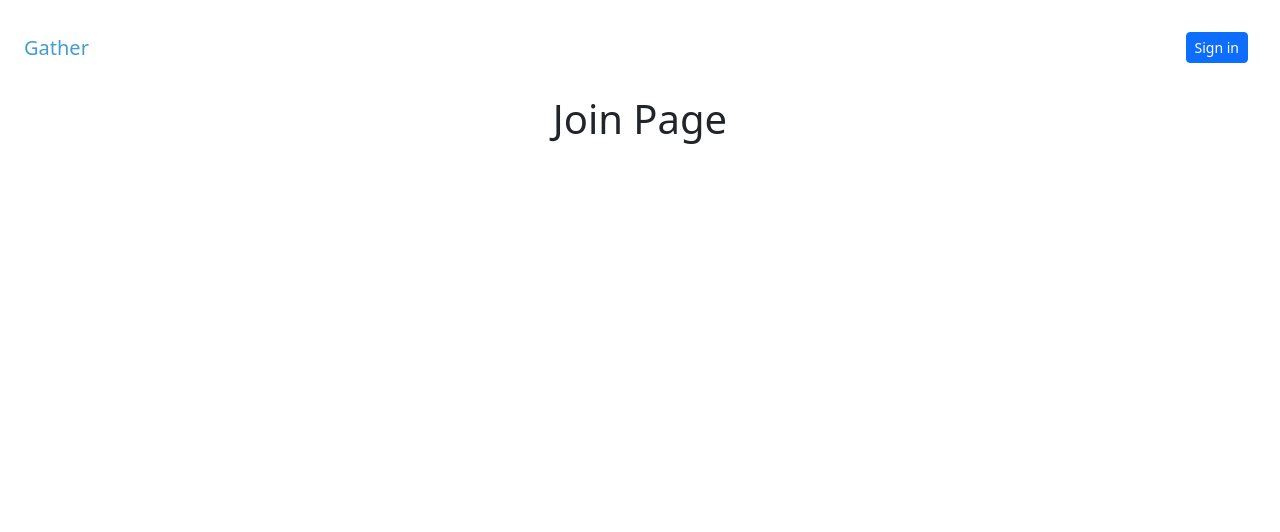
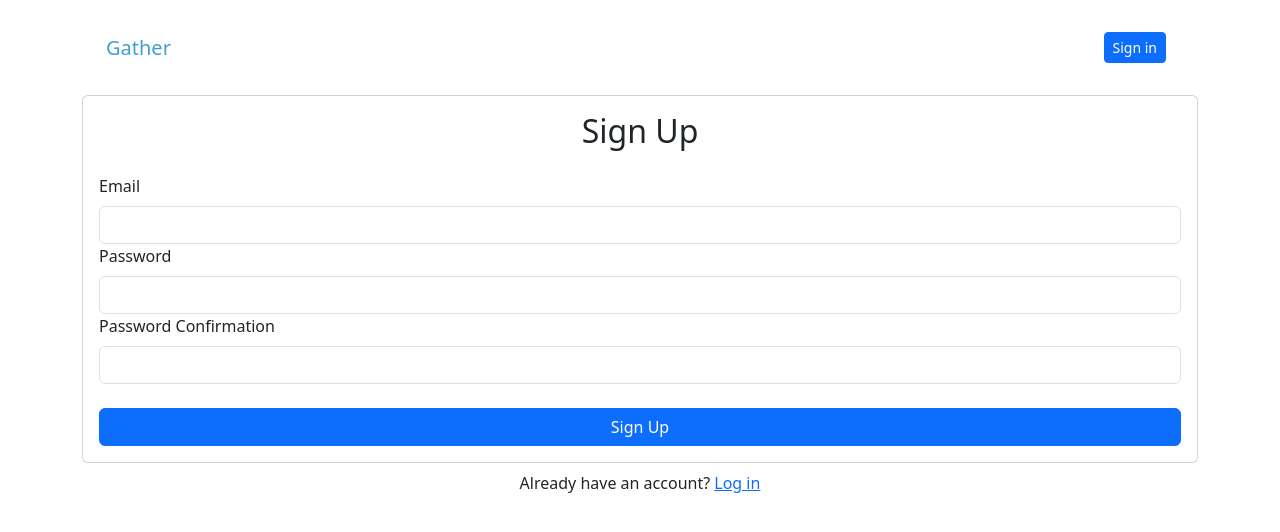
Before and after one commit to Gazdean/events-front-end, a React (Vite) app: page /join in a window 1280 px wide. Shown: the top 532 px of the page. Built offline with nearby package versions, Linux system fonts and the light colour scheme; no server answers.

Commit message:
firebase join functionality

```diff
--- a/index.html
+++ b/index.html
@@ -2,9 +2,7 @@
 <html lang="en">
   <head>
     <meta charset="UTF-8" />
-    <link rel="icon" type="image/svg+xml" href="/vite.svg" />
     <link rel="icon" href="favicon.ico">
-
     <meta name="viewport" content="width=device-width, initial-scale=1.0" />
     <title>Gather - Local Events</title>
   </head>
--- a/package.json
+++ b/package.json
@@ -11,6 +11,7 @@
   },
   "dependencies": {
     "bootstrap": "^5.3.3",
+    "firebase": "^10.12.1",
     "react": "^18.2.0",
     "react-bootstrap": "^2.10.2",
     "react-dom": "^18.2.0",
--- a/src/App.css
+++ b/src/App.css
@@ -1,3 +1,3 @@
-#root {
+/* #root {
   text-align: center;
-}
+} */
--- a/src/App.jsx
+++ b/src/App.jsx
@@ -12,11 +12,13 @@ import Landing from './Pages/Landing'
 import Profile from './Pages/Profile'
 import SignIn from './Pages/SignIn'
 import Header from './Components/Header';
+import { Container } from 'react-bootstrap';
 
 function App() {
 
   return (
     <>
+    <Container>
       <Header />
       <Routes>
         <Route path="/" element={<Landing />} />
@@ -28,6 +30,7 @@ function App() {
         <Route path="/create-event" element={<CreateEvent />} />
         <Route path="/profile" element={<Profile />} />
       </Routes>
+      </Container>
     </>
   )
 }
--- a/src/Components/CallToAction.jsx
+++ b/src/Components/CallToAction.jsx
@@ -4,10 +4,10 @@ import Container from 'react-bootstrap/Container'
 export default function CallToAction() {
   return (
     <Container >
-        <p>Lets</p>
+        <p className='h3'>Lets</p>
         <h1 className="" style={{color: "#429DD0"}}> Gather</h1>
-        <p>and make our community <strong>stronger</strong></p>
-        <p>Browse local events sign up and meet with your neighbourhood</p>
+        <p>and make our community <strong>stronger</strong> together</p>
+        <p>Browse local events sign up and connect with your neighbourhood</p>
     </Container>
   )
 }
--- /dev/null
+++ b/src/Contexts/AuthContext.jsx
@@ -0,0 +1,37 @@
+import React from 'react'
+import { useState, useContext, useEffect  } from 'react'
+import {auth} from '../firebase'
+import {createUserWithEmailAndPassword} from 'firebase/auth'
+
+const AuthContext = React.createContext()
+
+export function useAuth() {
+    return useContext(AuthContext)
+}
+
+export function AuthProvider({children}) {
+    const [currentUser, setCurrentUser] = useState()
+    const [loading, setLoading] = useState(true)
+
+    function signup(email, password) {
+        return createUserWithEmailAndPassword(auth, email, password)
+    }
+
+
+
+    useEffect(()=> {
+        const unsubscribe = auth.onAuthStateChanged(user => {
+             setCurrentUser(user)
+             setLoading(false)
+        })
+        return unsubscribe
+    }, [])
+
+    const value = {currentUser, signup,}
+
+    return (
+        <AuthContext.Provider value={value}>
+            {!loading && children}
+        </AuthContext.Provider>
+    )
+    }
--- a/src/Pages/Join.jsx
+++ b/src/Pages/Join.jsx
@@ -1,9 +1,62 @@
-import React from 'react'
+import React, { useState, useRef } from "react"
+import {Form, Button, Card, Alert} from "react-bootstrap"
+import { useAuth } from '../Contexts/AuthContext'
+import { Link, useNavigate } from "react-router-dom"
 
-export default function Join() {
-  return (
-   <>
-    <h1>Join Page</h1>
-   </>
-  )
+export default function Join () {
+    const emailRef = useRef()
+    const passwordRef = useRef()
+    const passwordConfirmRef = useRef()
+    const {signup} = useAuth()
+    const [error, setError] = useState("")
+    const [loading, setLoading] = useState(false)
+    const navigate = useNavigate()
+
+    async function handleSubmit(event) {
+        event.preventDefault()
+
+        if (passwordRef.current.value !== passwordConfirmRef.current.value) {
+            return setError ("Passwords do not match")
+        }
+        try {
+            setError('')
+            setLoading(true)
+            await signup(emailRef.current.value, passwordRef.current.value)
+            navigate("/")
+        } catch {
+            console.log()
+            setError('Failed to create account')
+        }
+        setLoading(false)
+
+    }
+
+    return (
+        <>
+            <Card>
+                <Card.Body>
+                    <h2 className="text-center mb-4">Sign Up</h2>
+                    {error && <Alert variant="danger">{error}</Alert>}
+                    <Form onSubmit={handleSubmit} >
+                        <Form.Group id="email">
+                            <Form.Label>Email</Form.Label>
+                            <Form.Control type="email" ref={emailRef} required></Form.Control>
+                        </Form.Group>
+                        <Form.Group id="password">
+                            <Form.Label>Password</Form.Label>
+                            <Form.Control type="password" ref={passwordRef} required></Form.Control>
+                        </Form.Group>
+                        <Form.Group id="email">
+                            <Form.Label>Password Confirmation</Form.Label>
+                            <Form.Control type="password"  ref={passwordConfirmRef} required></Form.Control>
+                        </Form.Group>
+                        <Button disabled={loading} className="w-100 mt-4" type="submit">Sign Up</Button>
+                    </Form>
+                </Card.Body>
+            </Card>
+            <div className="w-100 text-center mt-2">
+                Already have an account? <Link to="/sign-in">Log in</Link>
+            </div>
+        </>
+    )
 }
--- /dev/null
+++ b/src/firebase.js
@@ -0,0 +1,18 @@
+import { initializeApp } from "firebase/app";
+import { getAuth } from 'firebase/auth'
+
+// Your web app's Firebase configuration
+const app = initializeApp( {
+  apiKey: import.meta.env.VITE_APP_FIREBASE_API_KEY,
+  authDomain: import.meta.env.VITE_APP_FIREBASE_AUTH_DOMAIN,
+  projectId: import.meta.env.VITE_APP_FIREBASE_PROJECT_ID,
+  storageBucket: import.meta.env.VITE_APP_FIREBASE_STORAGE_BUCKET,
+  messagingSenderId: import.meta.env.VITE_APP_FIREBASE_MESSAGING_SENDER_ID,
+  appId: import.meta.env.VITE_APP_FIREBASE_APP_ID
+});
+
+// Initialize Firebase
+
+const auth = getAuth(app)
+
+export {app, auth}
--- a/src/index.css
+++ /dev/null
@@ -1,48 +0,0 @@
-:root {
-  font-family: Inter, system-ui, Avenir, Helvetica, Arial, sans-serif;
-  line-height: 1.5;
-  font-weight: 400;
-
-  color-scheme: light dark;
-  color: rgba(255, 255, 255, 0.87);
-  background-color: #242424;
-
-  font-synthesis: none;
-  text-rendering: optimizeLegibility;
-  -webkit-font-smoothing: antialiased;
-  -moz-osx-font-smoothing: grayscale;
-}
-
-
-/*
-button {
-  border-radius: 8px;
-  border: 1px solid transparent;
-  padding: 0.6em 1.2em;
-  font-size: 1em;
-  font-weight: 500;
-  font-family: inherit;
-  background-color: #1a1a1a;
-  cursor: pointer;
-  transition: border-color 0.25s;
-}
-button:hover {
-  border-color: #646cff;
-}
-button:focus,
-button:focus-visible {
-  outline: 4px auto -webkit-focus-ring-color;
-}
-*/
-@media (prefers-color-scheme: light) {
-  :root {
-    color: #213547;
-    background-color: #ffffff;
-  }
-  a:hover {
-    color: #747bff;
-  }
-  button {
-    background-color: #f9f9f9;
-  }
-}
--- a/src/main.jsx
+++ b/src/main.jsx
@@ -1,14 +1,15 @@
-import './index.css'
-
 import React from 'react'
 import ReactDOM from 'react-dom/client'
+import App from './App.jsx'
+import { AuthProvider } from './Contexts/AuthContext.jsx'
 import { BrowserRouter } from 'react-router-dom'
-import App from './App.jsx'
 
 ReactDOM.createRoot(document.getElementById('root')).render(
   <React.StrictMode>
     <BrowserRouter>
-      <App />
+      <AuthProvider>
+        <App />
+      </AuthProvider>
     </BrowserRouter>
   </React.StrictMode>,
 )
```
Also changed, not shown: 2 other files (tests, documents, lock files or other folders).
